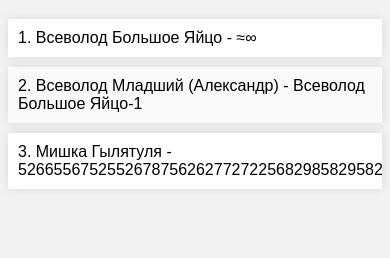
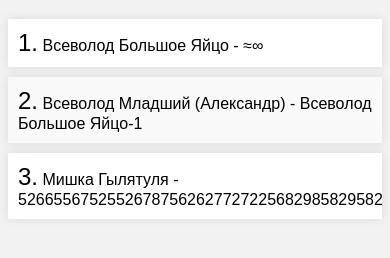
Before and after one commit to VsevolodProject/leaderegg, a plain HTML site: page index.html in a window 390 px wide. Shown: the part 98-356 px from the top of the page. Drawn offline with Linux system fonts and the light colour scheme.

Commit message:
Update index.html

```diff
--- a/index.html
+++ b/index.html
@@ -55,6 +55,9 @@
       li:hover {
         background-color: #e6e6e6;
       }
+      li span {
+        font-size: 24px; /* Увеличение размера иконок */
+      }
     }
   </style>
 </head>
@@ -90,9 +93,9 @@
 
   <!-- Телефонная версия -->
   <ul>
-    <li>1. Всеволод Большое Яйцо - ≈∞</li>
-    <li>2. Всеволод Младший (Александр) - Всеволод Большое Яйцо-1</li>
-    <li>3. Мишка Гылятуля - 52665567525526787562627727225682985829582</li>
+    <li><span>1.</span> Всеволод Большое Яйцо - ≈∞</li>
+    <li><span>2.</span> Всеволод Младший (Александр) - Всеволод Большое Яйцо-1</li>
+    <li><span>3.</span> Мишка Гылятуля - 52665567525526787562627727225682985829582</li>
     <!-- Добавьте дополнительные строки с данными лидеров по мере необходимости -->
   </ul>
 </body>
```
